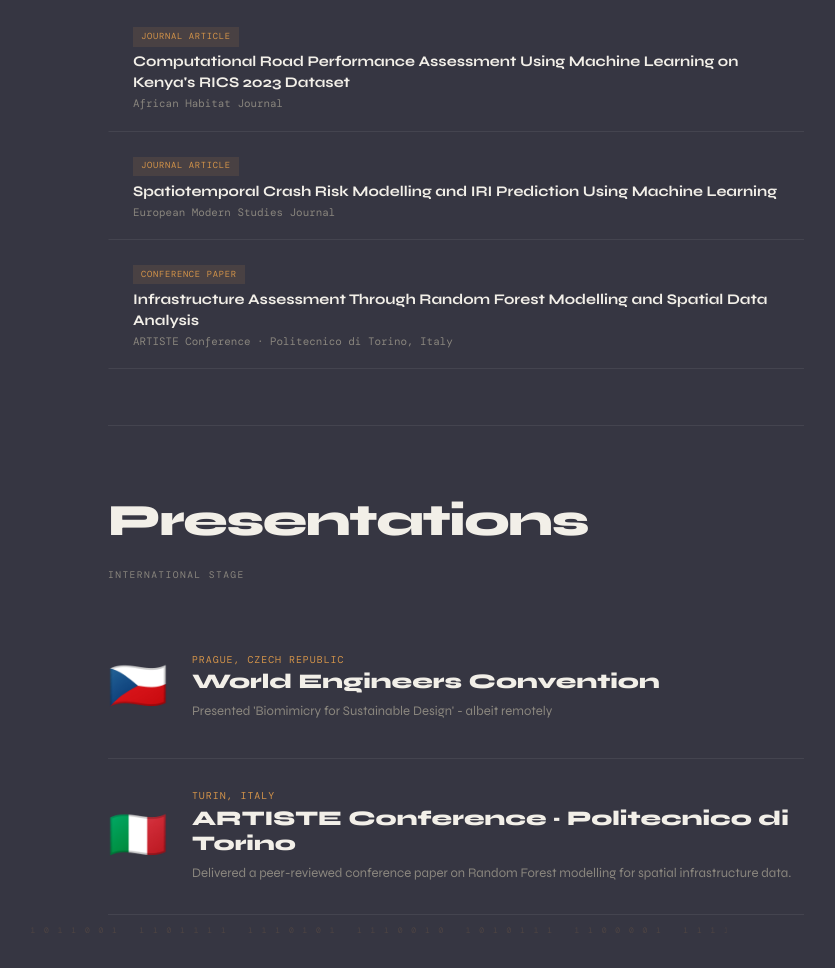
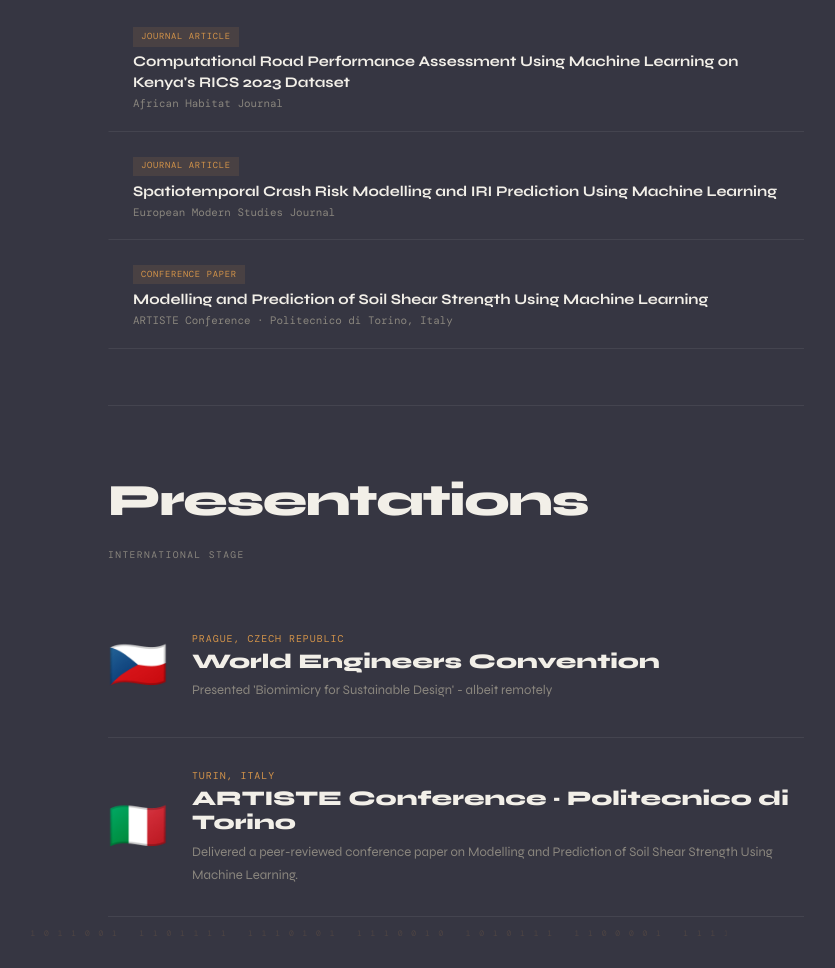
Before and after one commit to TonyN2060/TonyN2060.github.io, a plain HTML site: page index.html in a window 1280 px wide. Shown: the part 2612-3580 px from the top of the page, without its empty margins (184-1019 px from the left). Drawn offline with nearby package versions, Linux system fonts and the light colour scheme.

Commit message:
content_change

```diff
--- a/index.html
+++ b/index.html
@@ -480,7 +480,7 @@
     </div>
     <div class="pub">
       <span class="pub-badge">Conference Paper</span>
-      <div class="pub-name">Infrastructure Assessment Through Random Forest Modelling and Spatial Data Analysis</div>
+      <div class="pub-name">Modelling and Prediction of Soil Shear Strength Using Machine Learning</div>
       <div class="pub-venue">ARTISTE Conference · Politecnico di Torino, Italy</div>
     </div>
   </section>
@@ -504,7 +504,7 @@
       <div class="pres-info">
         <div class="pres-city">Turin, Italy</div>
         <div class="pres-name">ARTISTE Conference · Politecnico di Torino</div>
-        <div class="pres-desc">Delivered a peer-reviewed conference paper on Random Forest modelling for spatial infrastructure data.</div>
+        <div class="pres-desc">Delivered a peer-reviewed conference paper on Modelling and Prediction of Soil Shear Strength Using Machine Learning.</div>
       </div>
     </div>
   </section>
@@ -591,7 +591,7 @@
       <a href="#">Email</a>
     </div>
     <p>© 2026 Tony Ndungu Munene · Nairobi, Kenya</p>
-    <div class="mw">Do not go gentle into that good night ☕</div>
+    <div class="mw">Do not go gentle into that good night! ☕</div>
   </footer>
 
 </div>
```
